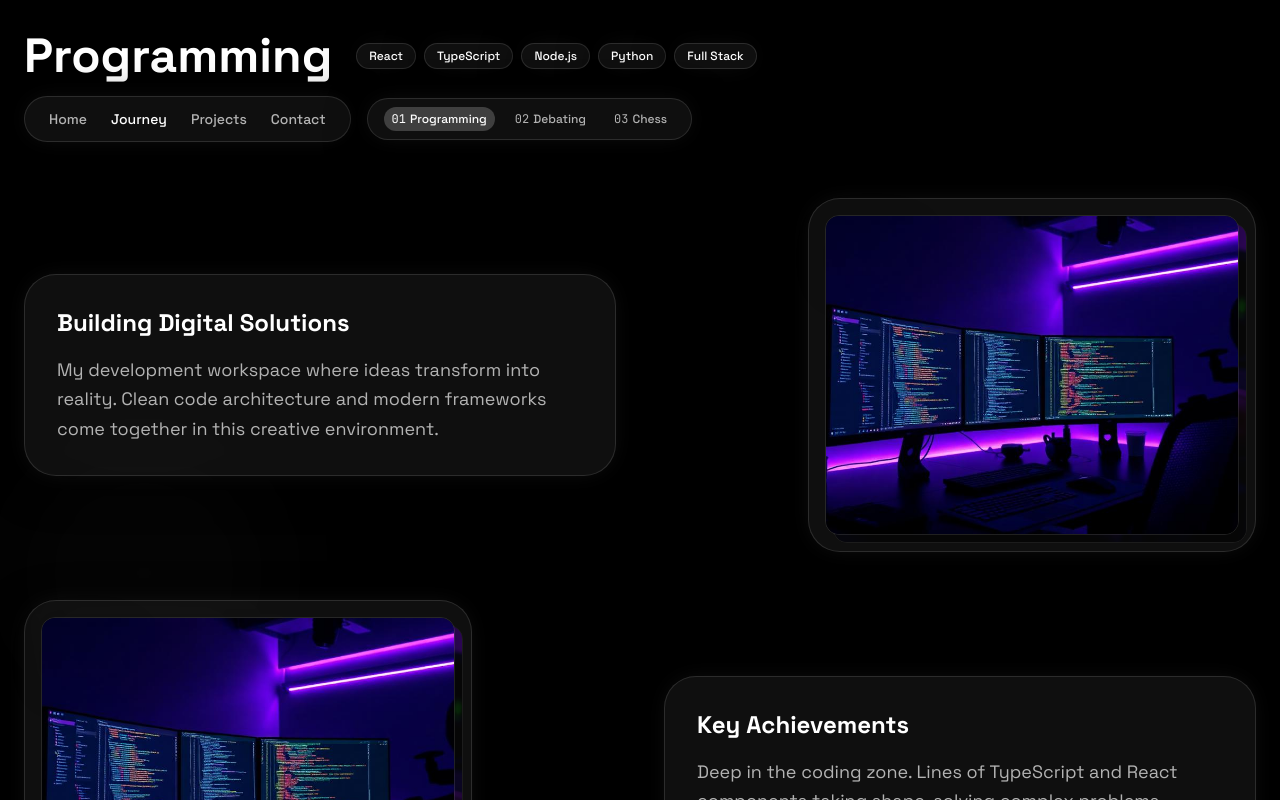
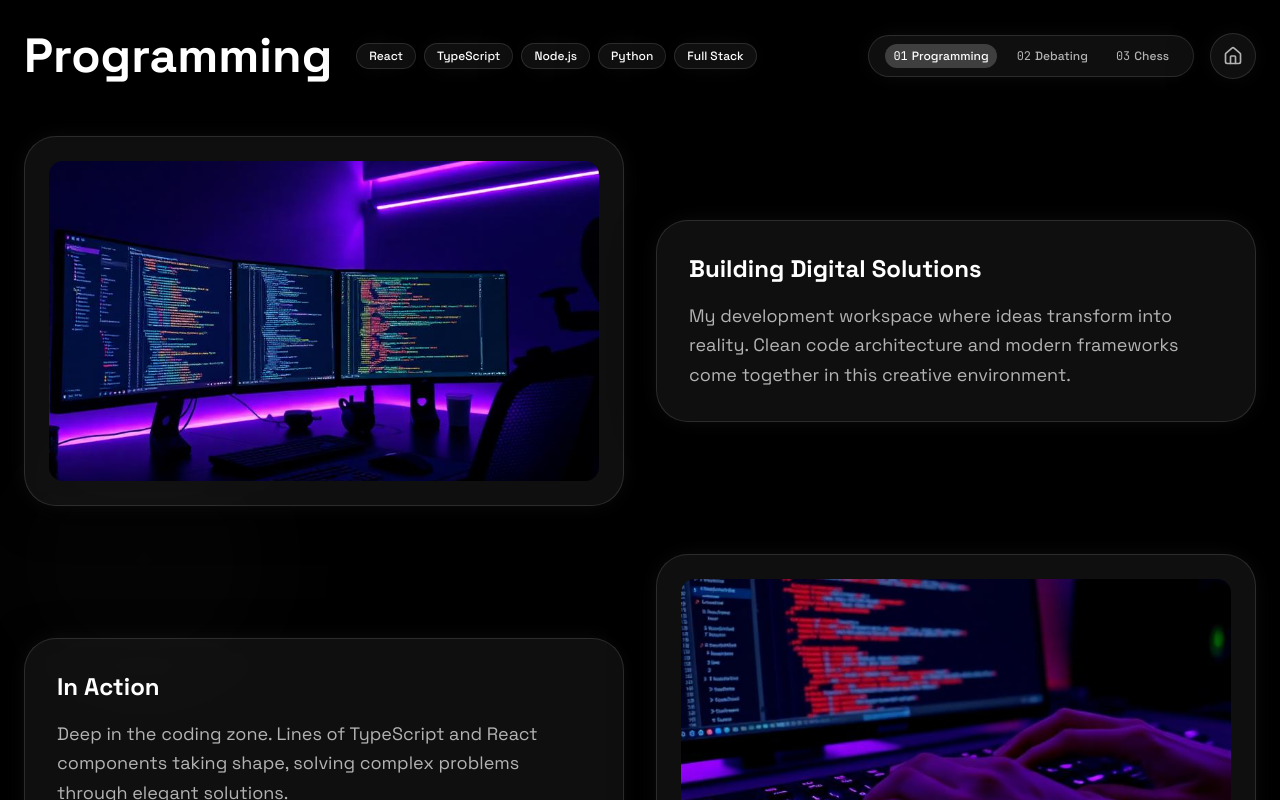
Before and after one commit to MuhdRayan10/rayan-journey-glow, a React (Vite) app: page / in a window 1280 px wide. Both pictures are taken after a click on the button "Journey". Shown: the top 800 px of the page. Built offline with nearby package versions, Linux system fonts and the light colour scheme.

Commit message:
rollback to old journey design

```diff
--- a/src/components/ContactPage.tsx
+++ b/src/components/ContactPage.tsx
@@ -116,7 +116,7 @@ export const ContactPage = ({ onNavigate }: ContactPageProps) => {
                     href={contactInfo.find(item => item.label === 'Email')?.link}
                     className="text-muted-foreground hover:text-white transition-colors"
                   >
-                    {contactInfo.find(item => item.label === 'Email')?.value}@gmail.com
+                    {contactInfo.find(item => item.label === 'Email')?.value}
                   </a>
                 </div>
               </div>
--- a/src/components/JourneySection.tsx
+++ b/src/components/JourneySection.tsx
@@ -10,14 +10,13 @@ import debateAchievement from '@/assets/debate-achievement.jpg';
 import chessBoard from '@/assets/chess-board.jpg';
 import chessTournament from '@/assets/chess-tournament.jpg';
 
-import { StackedImageViewer } from './StackedImageViewer';
-
 interface JourneySlide {
   id: string;
   title: string;
   subtitle: string;
   description: string;
-  images: string[];
+  image1: string;
+  image2: string;
   tags: string[];
 }
 
@@ -27,7 +26,8 @@ const journeySlides: JourneySlide[] = [
     title: 'Programming',
     subtitle: 'Building Digital Solutions',
     description: 'From web applications to complex algorithms, I leverage modern frameworks like React, TypeScript, and Node.js to create innovative solutions. My focus lies in clean, maintainable code and user-centered design.',
-    images: [programmingWorkspace, programmingCoding, programmingWorkspace, programmingCoding],
+    image1: programmingWorkspace,
+    image2: programmingCoding,
     tags: ['React', 'TypeScript', 'Node.js', 'Python', 'Full Stack']
   },
   {
@@ -35,7 +35,8 @@ const journeySlides: JourneySlide[] = [
     title: 'Debating',
     subtitle: 'Mastering Persuasive Communication',
     description: 'Competitive debating has shaped my critical thinking and public speaking abilities. Through regional tournaments and leadership roles, I\'ve learned to construct compelling arguments and engage diverse audiences effectively.',
-    images: [debateStage, debateAchievement, debateStage, debateAchievement],
+    image1: debateStage,
+    image2: debateAchievement,
     tags: ['Public Speaking', 'Critical Thinking', 'Leadership', 'Tournaments', 'Analysis']
   },
   {
@@ -43,17 +44,17 @@ const journeySlides: JourneySlide[] = [
     title: 'Chess',
     subtitle: 'Strategic Thinking & Pattern Recognition',
     description: 'Chess has been my companion in developing strategic thinking and pattern recognition skills. With a focus on endgame theory and tactical combinations, I enjoy the mental challenges and the endless depth of the game.',
-    images: [chessBoard, chessTournament, chessBoard, chessTournament],
+    image1: chessBoard,
+    image2: chessTournament,
     tags: ['Strategy', 'Pattern Recognition', 'Analysis', 'Endgames', 'Tournaments']
   }
 ];
 
 interface JourneySectionProps {
   onBackToLanding: () => void;
-  onNavigate: (section: 'landing' | 'journey' | 'contact') => void;
 }
 
-export const JourneySection = ({ onBackToLanding, onNavigate }: JourneySectionProps) => {
+export const JourneySection = ({ onBackToLanding }: JourneySectionProps) => {
   const [currentSlide, setCurrentSlide] = useState(0);
 
   const nextSlide = () => {
@@ -147,16 +148,6 @@ export const JourneySection = ({ onBackToLanding, onNavigate }: JourneySectionPr
 
             {/* Right side - Navigation */}
             <div className="flex items-center gap-4">
-              {/* Top Navigation Bar */}
-              <nav className="glass rounded-pill px-6 py-3">
-                <div className="flex gap-6 text-sm font-medium">
-                  <button onClick={() => onNavigate('landing')} className="text-muted-foreground hover:text-white transition-colors">Home</button>
-                  <button onClick={() => onNavigate('journey')} className="text-foreground hover:text-white transition-colors">Journey</button>
-                  <button className="text-muted-foreground hover:text-white transition-colors">Projects</button>
-                  <button onClick={() => onNavigate('contact')} className="text-muted-foreground hover:text-white transition-colors">Contact</button>
-                </div>
-              </nav>
-
               {/* Progress Indicator */}
               <div className="glass rounded-pill px-4 py-2 flex items-center space-x-3">
                 {journeySlides.map((slide, index) => (
@@ -178,6 +169,14 @@ export const JourneySection = ({ onBackToLanding, onNavigate }: JourneySectionPr
                   </button>
                 ))}
               </div>
+
+              {/* Home Button */}
+              <button
+                onClick={onBackToLanding}
+                className="glass rounded-full p-3 hover:glow-white-subtle transition-all duration-300 group"
+              >
+                <Home size={20} className="text-muted-foreground group-hover:text-white transition-colors" />
+              </button>
             </div>
           </div>
         </div>
@@ -195,22 +194,30 @@ export const JourneySection = ({ onBackToLanding, onNavigate }: JourneySectionPr
               transition={{ duration: 0.6, ease: "easeInOut" }}
               className="h-full"
             >
-              {/* New Layout - Stacked Images and Content */}
+              {/* New Layout - Side by side image and text pairs */}
               <div className="space-y-12 py-8">
-                {/* First Section - Top Right Image Stack */}
+                {/* First Row - Image A and Text A */}
                 <motion.div
-                  className="grid grid-cols-1 lg:grid-cols-2 gap-12 items-center"
+                  className="grid grid-cols-1 lg:grid-cols-2 gap-8 items-center"
                   initial={{ opacity: 0, y: 30 }}
                   animate={{ opacity: 1, y: 0 }}
                   transition={{ delay: 0.2 }}
                 >
-                  {/* Text Description A */}
+                  {/* Image A */}
                   <motion.div
-                    className="space-y-6"
-                    initial={{ opacity: 0, x: -30 }}
-                    animate={{ opacity: 1, x: 0 }}
-                    transition={{ delay: 0.4, duration: 0.8 }}
+                    className="glass-card hover-tilt order-2 lg:order-1"
+                    whileHover={{ scale: 1.02 }}
+                    transition={{ duration: 0.3 }}
                   >
+                    <img
+                      src={currentData.image1}
+                      alt={`${currentData.title} - Workspace`}
+                      className="w-full h-64 lg:h-80 object-cover rounded-lg"
+                    />
+                  </motion.div>
+
+                  {/* Text A */}
+                  <div className="order-1 lg:order-2">
                     <div className="glass-card p-8">
                       <h3 className="text-2xl font-bold text-foreground mb-4">
                         {currentData.subtitle}
@@ -219,71 +226,51 @@ export const JourneySection = ({ onBackToLanding, onNavigate }: JourneySectionPr
                         {getImageADescription(currentData.id)}
                       </p>
                     </div>
-                  </motion.div>
-
-                  {/* Image Stack A - Top Right */}
-                  <motion.div
-                    className="flex justify-end"
-                    initial={{ opacity: 0, x: 30 }}
-                    animate={{ opacity: 1, x: 0 }}
-                    transition={{ delay: 0.6, duration: 0.8 }}
-                  >
-                    <StackedImageViewer
-                      images={[currentData.images[0], currentData.images[1]]}
-                      alt={`${currentData.title} workspace`}
-                      className="glass-card p-4 w-full max-w-md"
-                    />
-                  </motion.div>
+                  </div>
                 </motion.div>
 
-                {/* Second Section - Bottom Left Image Stack */}
+                {/* Second Row - Text B and Image B */}
                 <motion.div
-                  className="grid grid-cols-1 lg:grid-cols-2 gap-12 items-center"
+                  className="grid grid-cols-1 lg:grid-cols-2 gap-8 items-center"
                   initial={{ opacity: 0, y: 30 }}
                   animate={{ opacity: 1, y: 0 }}
-                  transition={{ delay: 0.8 }}
+                  transition={{ delay: 0.4 }}
                 >
-                  {/* Image Stack B - Bottom Left */}
-                  <motion.div
-                    className="order-2 lg:order-1"
-                    initial={{ opacity: 0, x: -30 }}
-                    animate={{ opacity: 1, x: 0 }}
-                    transition={{ delay: 1.0, duration: 0.8 }}
-                  >
-                    <StackedImageViewer
-                      images={[currentData.images[2], currentData.images[3]]}
-                      alt={`${currentData.title} achievements`}
-                      className="glass-card p-4 w-full max-w-md"
-                    />
-                  </motion.div>
-
-                  {/* Text Description B */}
-                  <motion.div
-                    className="order-1 lg:order-2 space-y-6"
-                    initial={{ opacity: 0, x: 30 }}
-                    animate={{ opacity: 1, x: 0 }}
-                    transition={{ delay: 1.2, duration: 0.8 }}
-                  >
+                  {/* Text B */}
+                  <div>
                     <div className="glass-card p-8">
                       <h3 className="text-2xl font-bold text-foreground mb-4">
-                        Key Achievements
+                        In Action
                       </h3>
                       <p className="text-muted-foreground leading-relaxed text-lg">
                         {getImageBDescription(currentData.id)}
                       </p>
                     </div>
+                  </div>
+
+                  {/* Image B */}
+                  <motion.div
+                    className="glass-card hover-tilt"
+                    whileHover={{ scale: 1.02 }}
+                    transition={{ duration: 0.3 }}
+                  >
+                    <img
+                      src={currentData.image2}
+                      alt={`${currentData.title} - Action`}
+                      className="w-full h-64 lg:h-80 object-cover rounded-lg"
+                    />
                   </motion.div>
                 </motion.div>
 
                 {/* Center Description */}
                 <motion.div
-                  className="text-center max-w-4xl mx-auto"
+                  className="text-center max-w-3xl mx-auto"
                   initial={{ opacity: 0, y: 30 }}
                   animate={{ opacity: 1, y: 0 }}
-                  transition={{ delay: 0.8 }}
+                  transition={{ delay: 0.6 }}
                 >
                   <div className="glass-card p-8">
-                    <p className="text-xl text-muted-foreground leading-relaxed">
+                    <p className="text-lg text-muted-foreground leading-relaxed">
                       {currentData.description}
                     </p>
                   </div>
```
